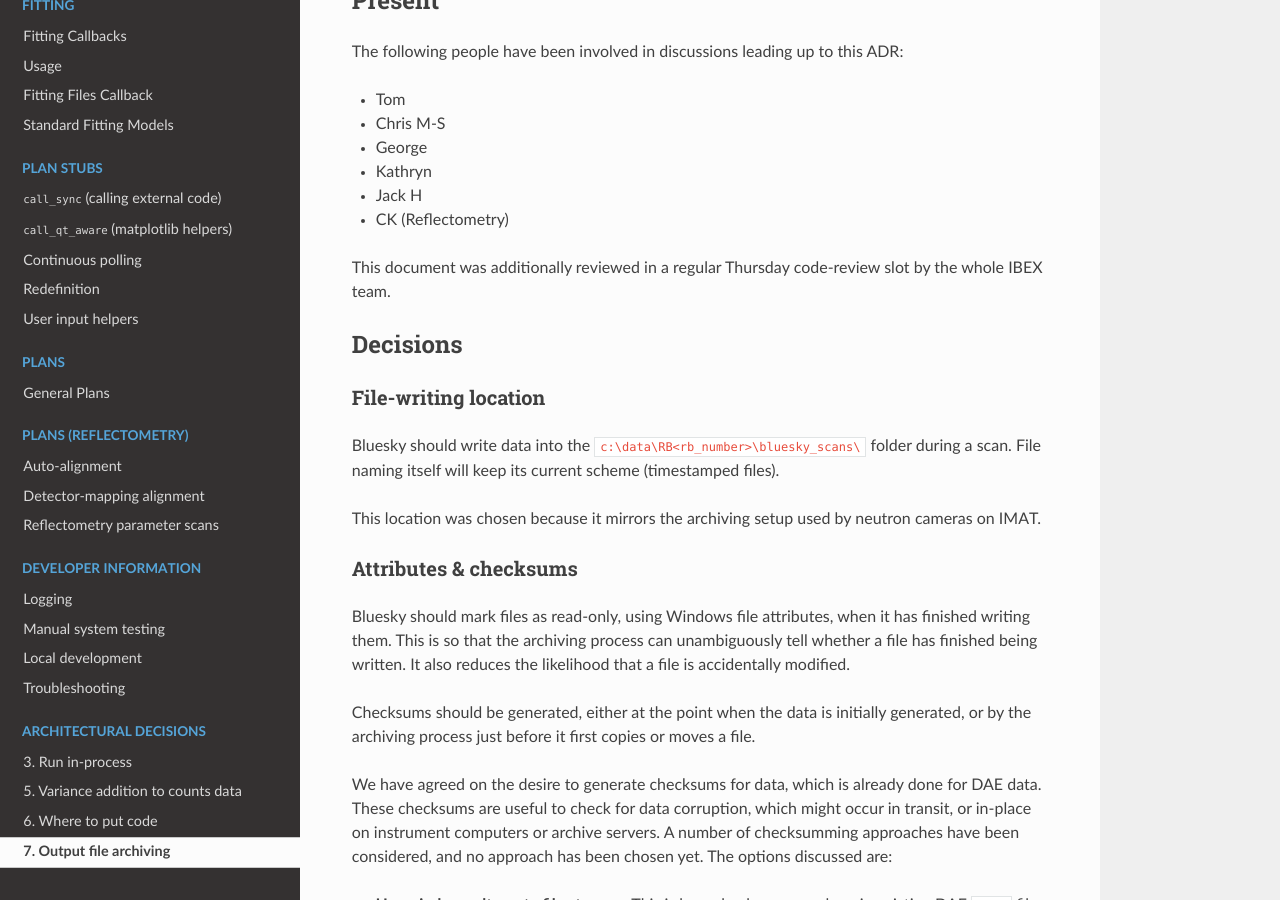
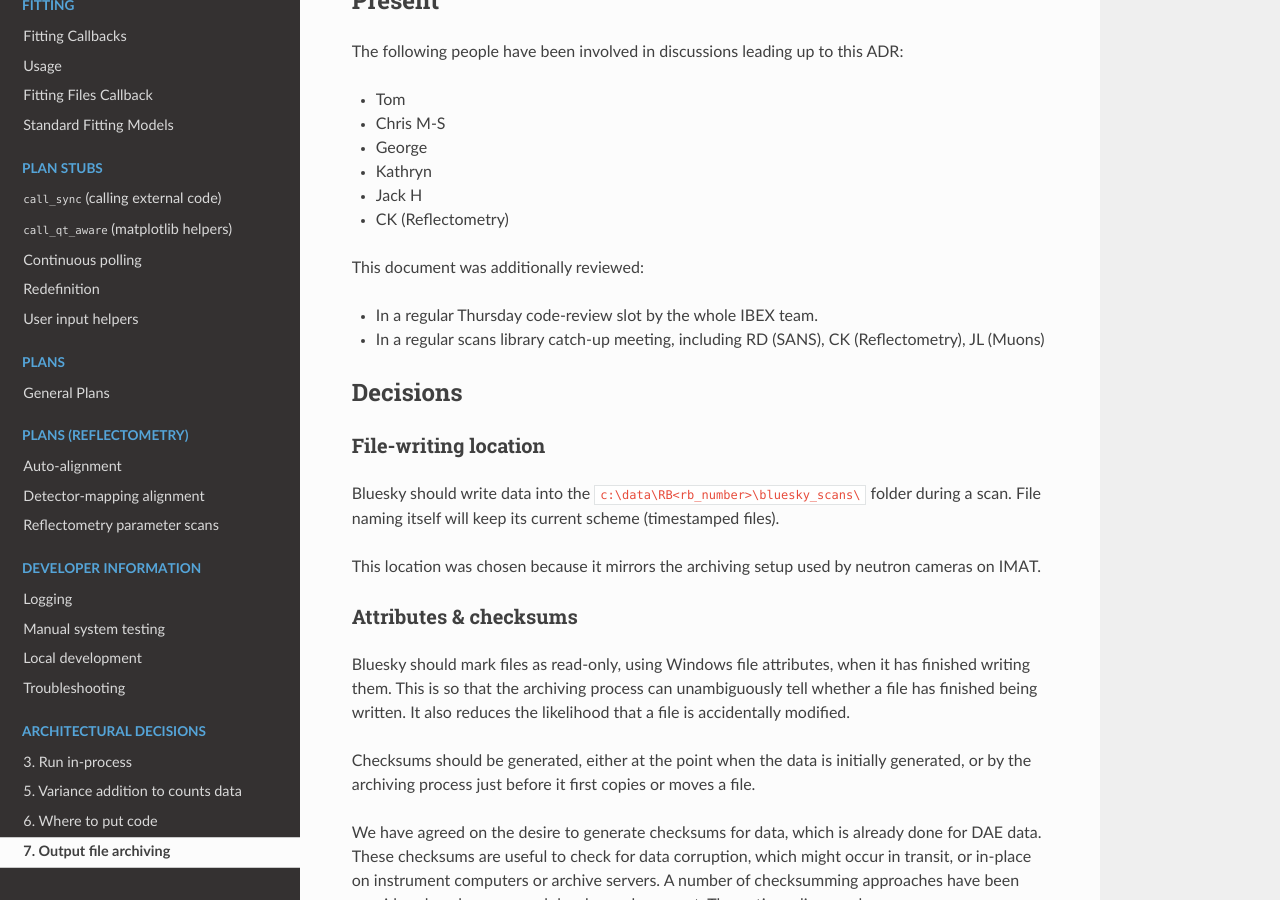
Before and after one commit to ISISComputingGroup/ibex_bluesky_core, a Sphinx documentation site: the page built from doc/architectural_decisions/007-output-file-archiving.md, in a window 1280 px wide and 900 px high, scrolled down 1392 px. Built offline with Sphinx 7.4.7 and the Read the Docs theme 3.1.0, drawn with Linux system fonts in a browser that asks for light colours; pages that are not in the unit, such as notebooks, are missing from menus.

```diff
--- a/doc/architectural_decisions/007-output-file-archiving.md
+++ b/doc/architectural_decisions/007-output-file-archiving.md
@@ -211,7 +211,9 @@ The following people have been involved in discussions leading up to this ADR:
 - Jack H
 - CK (Reflectometry)
 
-This document was additionally reviewed in a regular Thursday code-review slot by the whole IBEX team.
+This document was additionally reviewed:
+- In a regular Thursday code-review slot by the whole IBEX team.
+- In a regular scans library catch-up meeting, including RD (SANS), CK (Reflectometry), JL (Muons)
 
 ## Decisions
 
```
Also changed, not shown: other parts of doc/architectural_decisions/007-output-file-archiving.md (+1 -1 lines).
